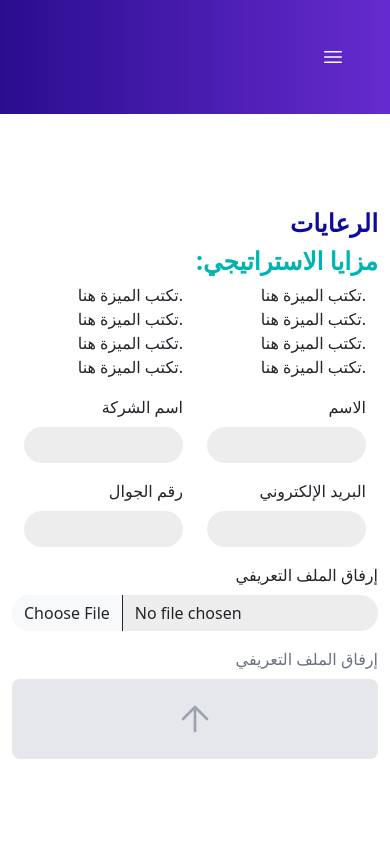
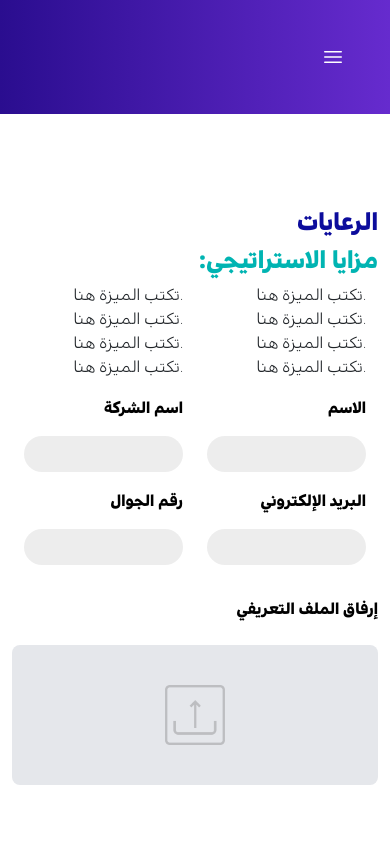
Before and after one commit to muiezarif/saudi-conference-front, a React (Create React App) app: page /regmethod in a window 390 px wide. Shown: the top 844 px of the page. Built offline with nearby package versions, Linux system fonts and the light colour scheme.

Commit message:
responsive

```diff
--- a/src/pages/RegMethodOne.js
+++ b/src/pages/RegMethodOne.js
@@ -1,32 +1,40 @@
 import {Base} from "../component/Base";
 import {Col, Container, FormGroup, Input, Label, Row} from "reactstrap";
+import uploadingIcon from "../asset/uploadingIcon.png";
 
 export function RegMethodOne() {
 
     const style = {
         heading: {
             color: "#0C0C9C",
-            fontWeight: "bold"
+            fontFamily: "DiodrumBold"
         },
         subHeading: {
             color: "#00B4B2",
-            fontWeight: "bold"
+            fontFamily: "DiodrumBold"
         },
         testField: {
             borderRadius: "5rem",
             backgroundColor: "rgb(237, 237, 237)",
             border: "none"
+        },
+        labelStyle: {
+            fontFamily: "DiodrumBold",
+            textAlign: "right",
+            marginBottom: "1rem",
+            color: "black"
+
         }
     }
     return (
         <Base>
-            <Container style={{marginTop:"13rem"}}>
+            <Container style={{marginTop: "13rem"}}>
                 <div style={{textAlign: "right", padding: "0", margin: "0"}}>
                     <h2 style={style.heading}>الرعايات</h2>
                     <h2 style={style.subHeading}>:مزايا الاستراتيجي</h2>
                     <Row className="p-0 m-0">
                         <Col>
-                            <ul>
+                            <ul style={{fontFamily: "DiodrumRegular"}}>
                                 <li>تكتب الميزة هنا.</li>
                                 <li>تكتب الميزة هنا.</li>
                                 <li>تكتب الميزة هنا.</li>
@@ -34,7 +42,7 @@ export function RegMethodOne() {
                             </ul>
                         </Col>
                         <Col>
-                            <ul>
+                            <ul style={{fontFamily: "DiodrumRegular"}}>
                                 <li>تكتب الميزة هنا.</li>
                                 <li>تكتب الميزة هنا.</li>
                                 <li>تكتب الميزة هنا.</li>
@@ -45,13 +53,13 @@ export function RegMethodOne() {
                     <Row className="p-0 m-0">
                         <Col>
                             <FormGroup>
-                                <Label>اسم الشركة</Label>
+                                <Label style={style.labelStyle}>اسم الشركة</Label>
                                 <Input style={style.testField}/>
                             </FormGroup>
                         </Col>
                         <Col>
                             <FormGroup>
-                                <Label>الاسم</Label>
+                                <Label style={style.labelStyle}>الاسم</Label>
                                 <Input style={style.testField}/>
                             </FormGroup>
                         </Col>
@@ -59,43 +67,30 @@ export function RegMethodOne() {
                     <Row className="p-0 m-0">
                         <Col>
                             <FormGroup>
-                                <Label>رقم الجوال</Label>
+                                <Label style={style.labelStyle}>رقم الجوال</Label>
                                 <Input style={style.testField}/>
                             </FormGroup>
                         </Col>
                         <Col>
                             <FormGroup>
-                                <Label>البريد الإلكتروني</Label>
+                                <Label style={style.labelStyle}>البريد الإلكتروني</Label>
                                 <Input style={style.testField}/>
                             </FormGroup>
                         </Col>
                     </Row>
                     <Row>
-                        <FormGroup>
-                            <Label>إرفاق الملف التعريفي</Label>
-                            <Input type="file" style={style.testField}/>
-                        </FormGroup>
-
                         <div className="flex flex-col items-end">
                             {/* Label for file upload */}
-                            <label className="text-gray-500 mb-2">إرفاق الملف التعريفي</label>
-                            <div className="w-full h-20 bg-gray-200 rounded-lg flex justify-center items-center">
+                            <label className="text-gray-500 mb-4 mt-3" style={style.labelStyle}>إرفاق الملف التعريفي</label>
+                            <div className="w-full h-20 bg-gray-200 rounded-lg flex justify-center items-center"
+                                 style={{padding: "70px"}}>
                                 <input
                                     type="file"
                                     className="opacity-0 absolute w-full h-full cursor-pointer"
                                     style={{zIndex: 10}}
                                 />
                                 <div className="flex items-center justify-center absolute pointer-events-none">
-                                    <svg
-                                        xmlns="http://www.w3.org/2000/svg"
-                                        className="h-8 w-8 text-gray-400"
-                                        fill="none"
-                                        viewBox="0 0 24 24"
-                                        stroke="currentColor"
-                                    >
-                                        <path strokeLinecap="round" strokeLinejoin="round" strokeWidth="2"
-                                              d="M3 12l9-9 9 9M12 3v18"/>
-                                    </svg>
+                                    <img src={uploadingIcon} alt="" style={{width: "60px"}}/>
                                 </div>
                             </div>
                         </div>
--- a/src/pages/RegistrationForm1.js
+++ b/src/pages/RegistrationForm1.js
@@ -24,8 +24,8 @@ const RegistrationForm1 = () => {
                 <Row>
                     <Col className="text-center">
                         <h2 style={{color: '#0b1a8a', textAlign: 'right', fontFamily: "DiodrumBold"}}>فئات التذاكر</h2>
-                        <h3 style={{color: '#009688', textAlign: 'right', fontFamily: "DiodrumBold"}}>مزايا فئة
-                            VIP:</h3>
+                        <h3 style={{color: '#009688', textAlign: 'right', fontFamily: "DiodrumBold"}}>:مزايا فئة
+                            VIP</h3>
                     </Col>
                 </Row>
                 <Row className='mt-2' style={{textAlign: "right", fontFamily: "DiodrumRegular"}}>
--- a/src/pages/RegistrationForm3.js
+++ b/src/pages/RegistrationForm3.js
@@ -14,8 +14,13 @@ const RegistrationForm2 = () => {
         textField: {
             backgroundColor: 'rgb(237, 237, 237)',
             borderRadius: '20px',
-            color: '#ffffff',
+            // color: '#b6b6b6',
             textAlign: 'right'
+        },
+        labelStyle: {
+            fontFamily: "DiodrumBold",
+            textAlign: "right",
+            marginBottom: "1rem"
         }
     }
     const formData = {
@@ -58,18 +63,19 @@ const RegistrationForm2 = () => {
                             الرئيسية</h4>
                     </Col>
                 </Row>
+
                 <Form style={{textAlign: 'right', fontFamily: "DiodrumRegular"}}>
                     <Row form>
                         <Col md={6}>
                             <FormGroup>
-                                <Label for="firstName" style={{textAlign: 'right'}}>الاسم الأول</Label>
+                                <Label for="firstName" style={style.labelStyle}>{formData.secondLabel}</Label>
                                 <Input type="text" name="firstName" id="firstName" placeholder=""
                                        style={style.textField}/>
                             </FormGroup>
                         </Col>
                         <Col md={6} style={{textAlign: 'right'}}>
                             <FormGroup>
-                                <Label for="email">البريد الإلكتروني</Label>
+                                <Label style={style.labelStyle} for="email">{formData.firstLabel}</Label>
                                 <Input type="email" name="email" id="email" placeholder="" style={style.textField}/>
                             </FormGroup>
                         </Col>
@@ -78,13 +84,13 @@ const RegistrationForm2 = () => {
                     <Row form>
                         <Col md={6}>
                             <FormGroup>
-                                <Label for="phone">رقم الجوال</Label>
+                                <Label style={style.labelStyle} for="phone">{formData.fourthLabel}</Label>
                                 <Input type="text" name="phone" id="phone" placeholder="" style={style.textField}/>
                             </FormGroup>
                         </Col>
                         <Col md={6}>
                             <FormGroup>
-                                <Label for="jobTitle">المسمى الوظيفي</Label>
+                                <Label style={style.labelStyle} for="jobTitle">{formData.thirdLabel}</Label>
                                 <Input type="text" name="jobTitle" id="jobTitle" placeholder=""
                                        style={style.textField}/>
                             </FormGroup>
@@ -94,14 +100,14 @@ const RegistrationForm2 = () => {
                     <Row form>
                         <Col md={6}>
                             <FormGroup>
-                                <Label for="organization">اسم الجهة</Label>
+                                <Label style={style.labelStyle} for="organization">{formData.sixthLabel}</Label>
                                 <Input type="text" name="organization" id="organization" placeholder=""
                                        style={style.textField}/>
                             </FormGroup>
                         </Col>
                         <Col md={6}>
                             <FormGroup>
-                                <Label for="membershipNumber">رقم العضوية</Label>
+                                <Label style={style.labelStyle} for="membershipNumber">{formData.fifthLabel}</Label>
                                 <Input type="text" name="membershipNumber" id="membershipNumber" placeholder=""
                                        style={style.textField}/>
                             </FormGroup>
@@ -111,14 +117,14 @@ const RegistrationForm2 = () => {
                     <Row form>
                         <Col md={6}>
                             <FormGroup>
-                                <Label for="familyName">اسم العائلة</Label>
+                                <Label style={style.labelStyle} for="familyName">{formData.eightLabel}</Label>
                                 <Input type="text" name="familyName" id="familyName" placeholder=""
                                        style={style.textField}/>
                             </FormGroup>
                         </Col>
                         <Col md={6}>
                             <FormGroup>
-                                <Label for="membershipType">نوع العضوية</Label>
+                                <Label style={style.labelStyle} for="membershipType">{formData.seventhLabel}</Label>
                                 <Input type="text" name="membershipNumber" id="membershipNumber" placeholder=""
                                        style={style.textField}/>
                             </FormGroup>
```
Also changed, not shown: src/asset/uploadingIcon.png (added).
